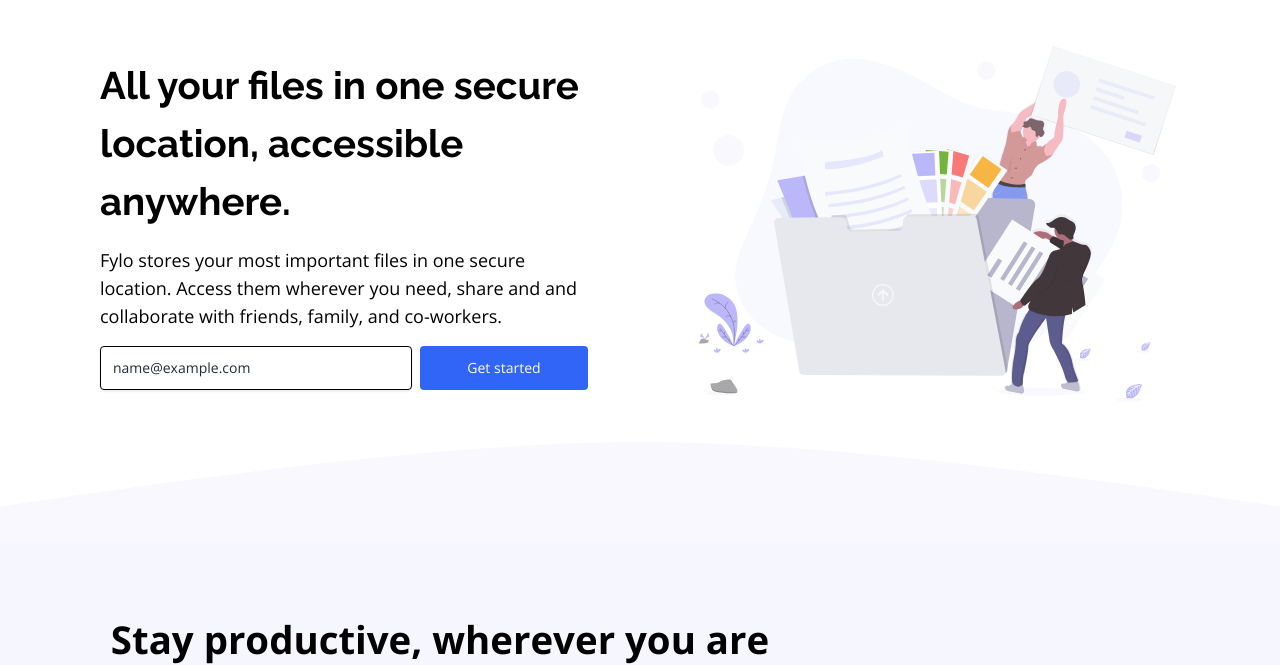
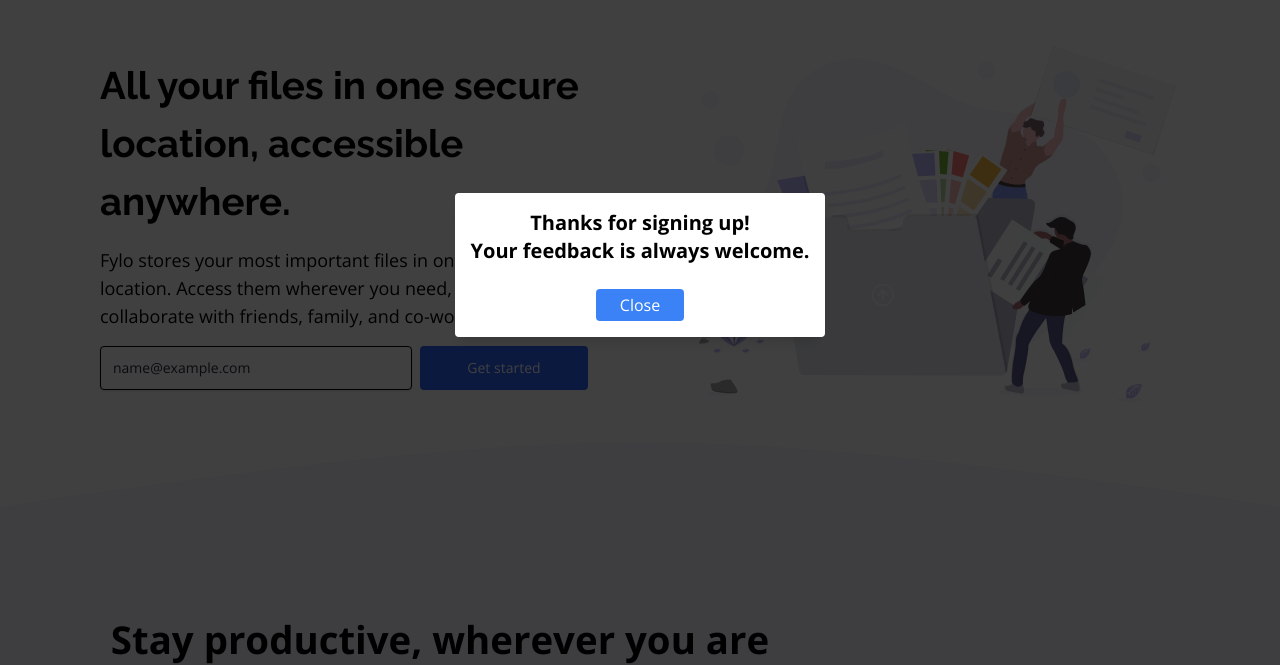
Before and after one commit to JohnPugh688/Fylo-Landing-Page, a website: page src/index.html in a window 1280 px wide. Both pictures are taken after typing "name@example.com" into the empty fields and a click on the button "Get started". Shown: the part 135-800 px from the top of the page. Drawn offline with nearby package versions, Linux system fonts and the light colour scheme.

Commit message:
Added success message
Chat GPT is amazing

```diff
--- a/src/script.js
+++ b/src/script.js
@@ -8,6 +8,55 @@
       this.querySelectorAll(":invalid")[0].focus();
       return;
     }
-    // Submit the form
+
+    // Show success message popup
+    const popup = document.createElement("div");
+    popup.classList.add(
+      "fixed",
+      "top-0",
+      "left-0",
+      "w-full",
+      "h-full",
+      "flex",
+      "items-center",
+      "justify-center",
+      "bg-black",
+      "bg-opacity-75",
+      "z-50",
+    );
+
+    const message = document.createElement("div");
+    message.classList.add(
+      "p-4",
+      "bg-white",
+      "rounded",
+      "shadow-lg",
+      "text-center",
+    );
+    message.innerHTML =
+      "<p class='text-xl font-open-sans font-bold'>Thanks for signing up!<br>Your feedback is always welcome.</p><button class='mt-6 px-6 py-1 bg-blue-500 text-white rounded hover:bg-blue-600'>Close</button>";
+
+    popup.appendChild(message);
+    document.body.appendChild(popup);
+
+    // Close the popup when the close button or Enter key is clicked
+    const closePopup = () => {
+      popup.remove();
+      document.removeEventListener("keydown", handleKeydown);
+    };
+
+    const handleKeydown = (event) => {
+      if (event.key === "Enter") {
+        closePopup();
+      }
+    };
+
+    message.querySelector("button").addEventListener("click", closePopup);
+
+    // Focus on the close button to ensure it can receive the "Enter" key event
+    message.querySelector("button").focus();
+
+    // Add keydown event listener to the document
+    document.addEventListener("keydown", handleKeydown);
   });
 }
```
Also changed, not shown: src/output.css.
